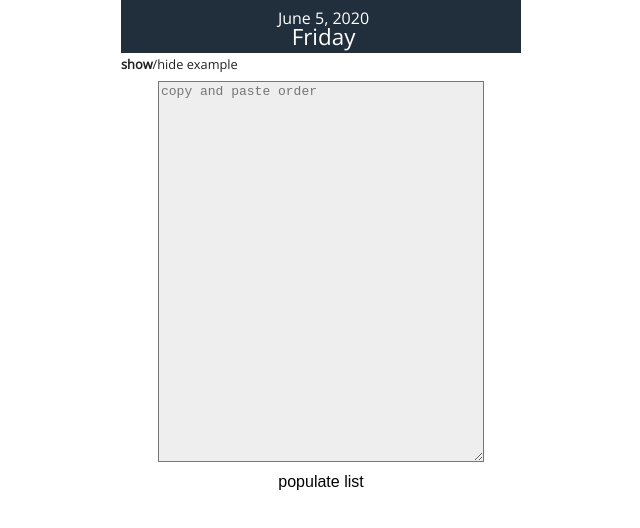
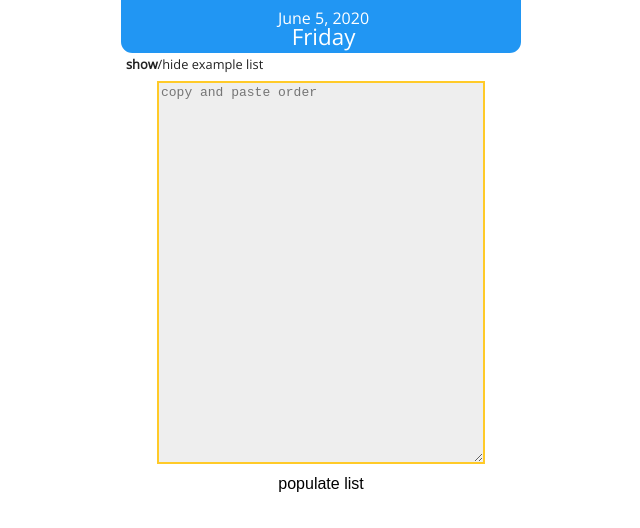
Before and after one commit to montgomeryrd/tessio-app, a React (Create React App) app: page / in a window 1280 px wide. Shown: the top 528 px of the page, without its empty margins (319-959 px from the left). Built offline with nearby package versions, Linux system fonts and the light colour scheme.

Commit message:
changing styles

```diff
--- a/src/components/dashboard/Dashboard.js
+++ b/src/components/dashboard/Dashboard.js
@@ -53,7 +53,6 @@ class Dashboard extends React.Component {
     render() {
         const currentDate = new Date().toLocaleDateString(undefined, {year: 'numeric', month: 'long', day: 'numeric'});
         const currentDay = ['Sunday', 'Monday', 'Tuesday', 'Wednesday', 'Thursday', 'Friday', 'Saturday'][new Date().getDay()];
-
         return (
             <div className="dashboard-container">
                 <div className="dashboard-head-container">
@@ -73,7 +72,7 @@ class Dashboard extends React.Component {
                     </div>
                 </div>
                 <div className="dashboard-foot-container" style={{display : this.state.tessio.length ? "block" : "none"}}>
-                    <button className="subnit" onClick={this.removeCompletedItems}>remove completed</button>
+                    <button className="submit" onClick={this.removeCompletedItems}>refresh list</button>
                 </div>
             </div>
         )
--- a/src/components/tessio/Tessio.js
+++ b/src/components/tessio/Tessio.js
@@ -10,7 +10,7 @@ const Tessio = (props) => {
     const list = !props.tessio ? window.location.reload(true) : props.tessio.length ? (
         props.tessio.map((item, index) => {
             return (
-                <div className="item-container" key={index}>
+                <div className="item-container" unselectable="on" key={index}>
                     <div className="blue-line">
                         <span className="item-complete" style={{opacity : props.complete.includes(item) ? .2 : 1}} onClick={() => {props.completeItem(index)}}>
                             <span className="item">{item}</span>
@@ -36,7 +36,7 @@ const Tessio = (props) => {
             <div className="example-container">
                 <span>
                     <span className={ show ? "weak" : "strong"} onClick={toggle}>show</span>/
-                    <span className={ show ? "strong" : "weak"} onClick={toggle}>hide</span> example
+                    <span className={ show ? "strong" : "weak"} onClick={toggle}>hide</span> example list
                 </span>
                 <div className="example-modal" style={{display : show ? "block" : "none"}}>
                     <span>example list:</span>
--- a/src/styles/dashboard.css
+++ b/src/styles/dashboard.css
@@ -10,6 +10,7 @@
 
 .example-container {
     font-size: .8rem;
+    margin-left: 5px;
 }
 
 .example-modal {
@@ -26,7 +27,7 @@
     display: block;
     position: relative;
     margin: 0 auto;
-    width: 90%;
+    width: 100%;
     max-width: 400px;
     height: 100%;
     font-family: 'Open Sans', sans-serif;
@@ -36,7 +37,9 @@
     display: flex;
     flex-direction: column;
     align-items: center;
-    background-color: #212F3D;
+    background-color: #2196F3;
+    border-bottom-left-radius: 3mm;
+    border-bottom-right-radius: 3mm;
     padding: 5px;
 }
 
@@ -67,17 +70,33 @@
     margin-top: 10px;
     width: 80%;
     background-color: #eee;
+    border: solid 2px #FFCA28;
+}
+
+.item-container {
+    -webkit-user-select: none; /* Chrome/Safari */
+    -moz-user-select: none; /* Firefox */
+    -ms-user-select: none; /* IE10+ */
+
+    /* Not implemented yet */
+    -o-user-select: none;
+    user-select: none;
 }
 
 .blue-line {
     border-bottom: solid 1px #D6EAF8 ;
     border-radius: 2mm;
-    margin-top: 5px;
+    margin-top: 10px;
 }
 
 .list {
     text-align: center;
     cursor: pointer;
+}
+
+.item {
+    font-size: 1.2rem;
+    font-weight: bold;
 }
 
 .submit {
```
